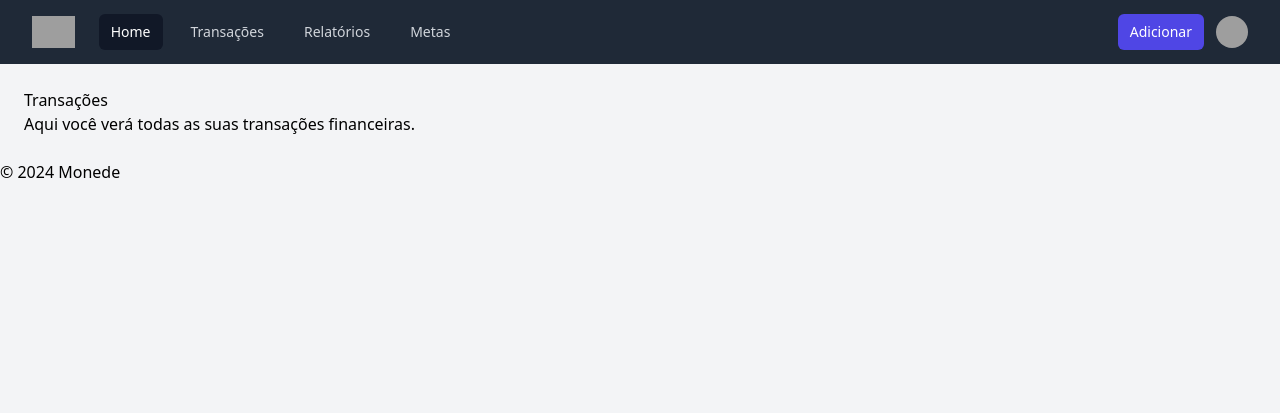
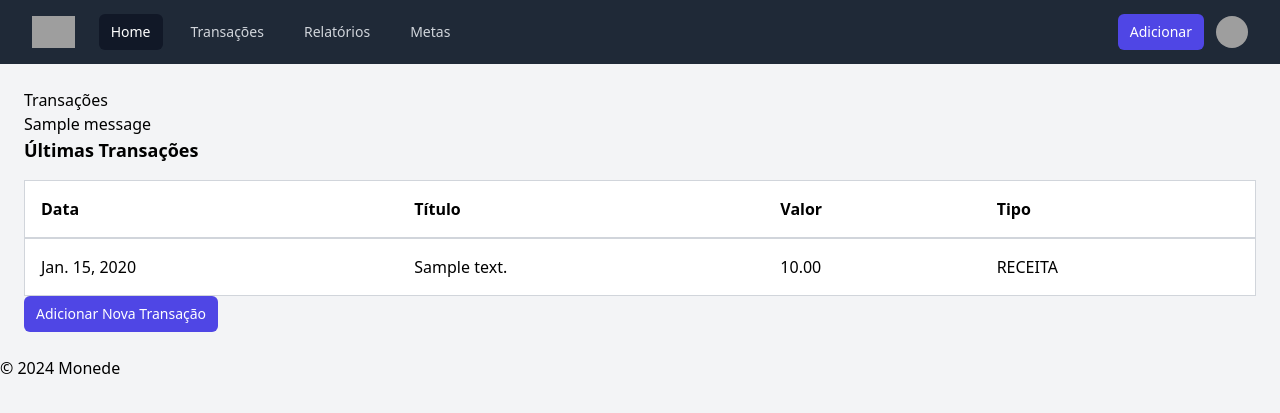
Before and after one commit to andreviniciup/monede, a Django app: page /transacoes/ in a window 1280 px wide. Shown: the top 413 px of the page. Run offline with Django 5.2, Linux system fonts and the light colour scheme; tables that the repository leaves empty hold one stand-in row (values such as "Sample post"); one stand-in notice (Sample message) is shown; grey boxes are pictures that could not be loaded.

Commit message:
add logica pag-transacoes

```diff
--- /dev/null
+++ b/financas/forms.py
@@ -0,0 +1,10 @@
+from django import forms
+from .models import Transacao
+
+class TransacaoForm(forms.ModelForm):
+    class Meta:
+        model = Transacao
+        fields = ['valor', 'tipo', 'categoria', 'descricao', 'data']
+        widgets = {
+            'data': forms.DateInput(attrs={'type': 'date'}),
+        }
--- a/financas/models.py
+++ b/financas/models.py
@@ -1,24 +1,44 @@
+from django.contrib.auth.models import AbstractUser
 from django.db import models
-from django.contrib.auth.models import User
-
 
 class Transacao(models.Model):
-    CATEGORIAS = [
+    TIPOS = [
         ('RECEITA', 'Receita'),
         ('DESPESA', 'Despesa'),
     ]
-    TIPOS = [
+    CATEGORIAS = [
         ('CONTA_FIXA', 'Conta Fixa'),
         ('COMPRA', 'Compra'),
         ('INVESTIMENTO', 'Investimento'),
         ('LAZER', 'Lazer'),
     ]
-    usuario = models.ForeignKey(User, on_delete=models.CASCADE)
     valor = models.DecimalField(max_digits=10, decimal_places=2)
-    categoria = models.CharField(max_length=10, choices=CATEGORIAS)
-    tipo = models.CharField(max_length=15, choices=TIPOS)
+    tipo = models.CharField(max_length=10, choices=TIPOS)  # Tipo é Receita ou Despesa
+    categoria = models.CharField(max_length=15, choices=CATEGORIAS)  # Categoria tem tipos detalhados
     descricao = models.TextField(null=True, blank=True)
     data = models.DateField()
 
     def __str__(self):
-        return f'{self.usuario.username} - {self.categoria}/{self.tipo}: {self.valor}'
+        return f'{self.tipo}/{self.categoria}: {self.valor}'
+
+
+class Categoria(models.Model):
+    nome = models.CharField(max_length=100)
+    descricao = models.TextField(blank=True, null=True)
+
+    def __str__(self):
+        return self.nome
+
+
+class Usuario(AbstractUser):
+    # Outros campos personalizados
+    groups = models.ManyToManyField(
+        'auth.Group',
+        related_name='custom_user_set',
+        blank=True
+    )
+    user_permissions = models.ManyToManyField(
+        'auth.Permission',
+        related_name='custom_user_permissions_set',
+        blank=True
+    )
--- a/financas/templates/financas/transacoes.html
+++ b/financas/templates/financas/transacoes.html
@@ -3,6 +3,86 @@
 {% block title %}Transações - Monede{% endblock %}
 
 {% block content %}
-    <h1>Transações</h1>
-    <p>Aqui você verá todas as suas transações financeiras.</p>
+    <h2>Transações</h2>
+    {% if messages %}
+    <ul class="messages">
+        {% for message in messages %}
+            <li{% if message.tags %} class="{{ message.tags }}"{% endif %}>{{ message }}</li>
+        {% endfor %}
+    </ul>
+    {% endif %}
+
+<!-- Listagem de Transações -->
+<section>
+    <h2 class="text-lg font-semibold mb-4">Últimas Transações</h2>
+    <table class="min-w-full bg-white border border-gray-300">
+        <thead>
+            <tr>
+                <th class="border-b-2 border-gray-300 p-4 text-left">Data</th>
+                <th class="border-b-2 border-gray-300 p-4 text-left">Título</th>
+                <th class="border-b-2 border-gray-300 p-4 text-left">Valor</th>
+                <th class="border-b-2 border-gray-300 p-4 text-left">Tipo</th>
+            </tr>
+        </thead>
+        <tbody>
+            {% for transacao in transacoes %}
+            <tr class="hover:bg-gray-100">
+                <td class="border-b border-gray-300 p-4">{{ transacao.data }}</td>
+                <td class="border-b border-gray-300 p-4">{{ transacao.descricao }}</td>
+                <td class="border-b border-gray-300 p-4">{{ transacao.valor }}</td>
+                <td class="border-b border-gray-300 p-4">{{ transacao.tipo }}</td>
+            </tr>
+            {% endfor %}
+        </tbody>
+    </table>
+</section>
+
+    <!-- Botão para abrir o modal -->
+    <button id="openModalBtn" class="relative rounded-md bg-indigo-600 px-3 py-2 text-sm font-medium text-white hover:bg-indigo-500 focus:outline-none focus:ring-2 focus:ring-white focus:ring-offset-2 focus:ring-offset-gray-800">Adicionar Nova Transação</button>
+
+    <!-- Modal -->
+    <div id="modal" style="display:none;">
+        <div class="modal-content bg-white shadow-md rounded p-6">
+            <span id="closeModalBtn" class="text-gray-500 float-right cursor-pointer">&times;</span>
+            <h3 class="text-lg font-semibold mb-4">Adicionar Nova Transação</h3>
+            <form method="POST" class="space-y-4">
+                {% csrf_token %}
+                {{ form.as_p }}
+                <button type="submit" class="bg-green-500 text-white px-4 py-2 rounded">Adicionar</button>
+            </form>
+        </div>
+    </div>
+
+    <!-- Estilos para o modal -->
+    <style>
+        .modal-content {
+            background-color: white;
+            padding: 20px;
+            border-radius: 5px;
+            max-width: 400px;
+            margin: 100px auto;
+            box-shadow: 0px 4px 6px rgba(0, 0, 0, 0.1);
+        }
+    </style>
+
+    <!-- Script para abrir e fechar o modal -->
+    <script>
+        var modal = document.getElementById('modal');
+        var openModalBtn = document.getElementById('openModalBtn');
+        var closeModalBtn = document.getElementById('closeModalBtn');
+
+        openModalBtn.onclick = function() {
+            modal.style.display = 'block';
+        }
+
+        closeModalBtn.onclick = function() {
+            modal.style.display = 'none';
+        }
+
+        window.onclick = function(event) {
+            if (event.target == modal) {
+                modal.style.display = 'none';
+            }
+        }
+    </script>
 {% endblock %}
--- a/financas/views.py
+++ b/financas/views.py
@@ -1,5 +1,9 @@
 from django.contrib.auth.forms import UserCreationForm
+from django.contrib import messages
 from django.shortcuts import render, redirect
+from .models import Transacao
+from .forms import TransacaoForm
+
 
 def registrar(request):
     if request.method == 'POST':
@@ -15,8 +19,26 @@ def registrar(request):
 def home_view(request):
     return render(request, 'financas/home.html')
 
+
+from django.contrib import messages
+
 def transacoes_view(request):
-    return render(request, 'financas/transacoes.html')
+    transacoes = Transacao.objects.all()
+
+    if request.method == 'POST':
+        form = TransacaoForm(request.POST)
+        if form.is_valid():
+            transacao = form.save(commit=False)
+            transacao.save()
+            messages.success(request, 'Transação adicionada com sucesso.')
+            return redirect('transacoes')
+        else:
+            messages.error(request, 'Erro ao adicionar transação. Verifique os dados e tente novamente.')
+    else:
+        form = TransacaoForm()
+
+    return render(request, 'financas/transacoes.html', {'transacoes': transacoes, 'form': form})
+
 
 def relatorios_view(request):
     return render(request, 'financas/relatorios.html')
--- a/monede_project/settings.py
+++ b/monede_project/settings.py
@@ -124,3 +124,6 @@ STATICFILES_DIRS = [BASE_DIR / "static"]
 # https://docs.djangoproject.com/en/5.1/ref/settings/#default-auto-field
 
 DEFAULT_AUTO_FIELD = 'django.db.models.BigAutoField'
+
+
+LOGIN_URL = '/'
```
Also changed, not shown: financas/migrations/0001_initial.py (added), financas/templates/financas/home.html (line endings or trailing spaces).
